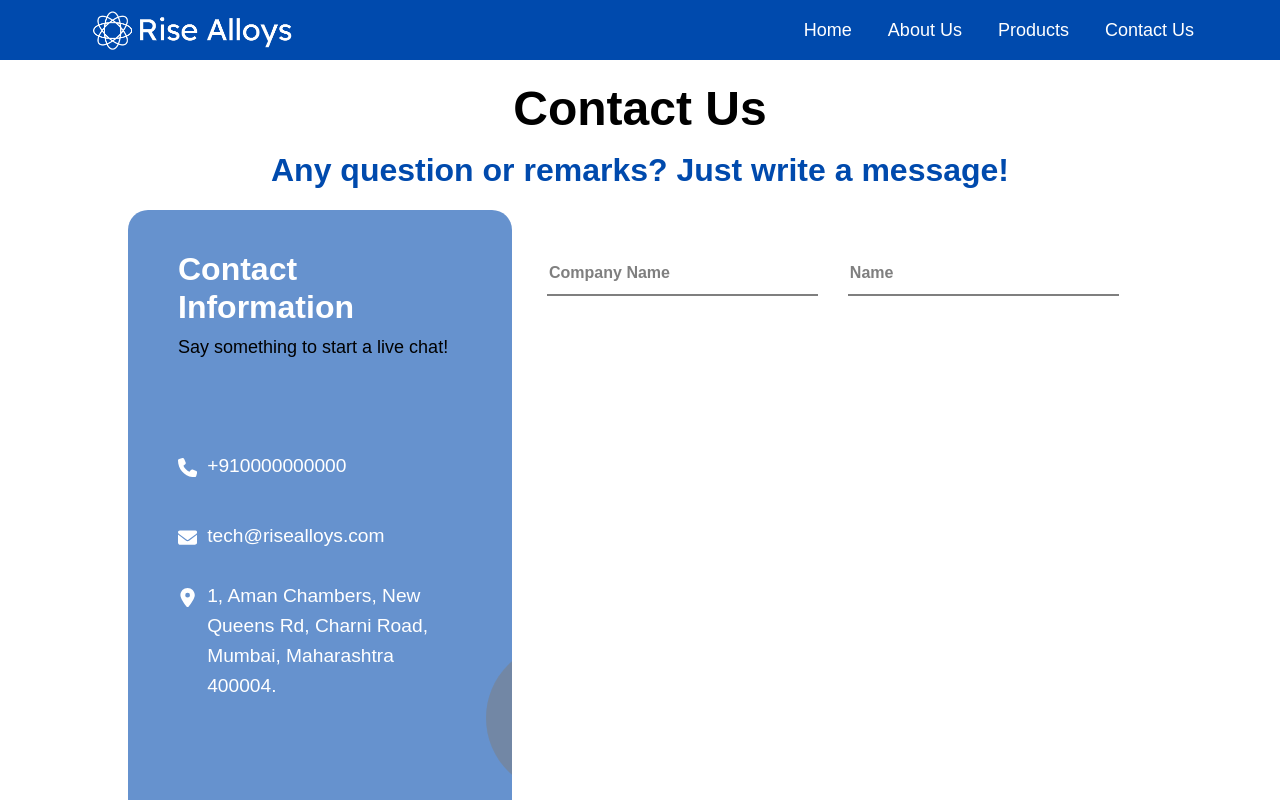
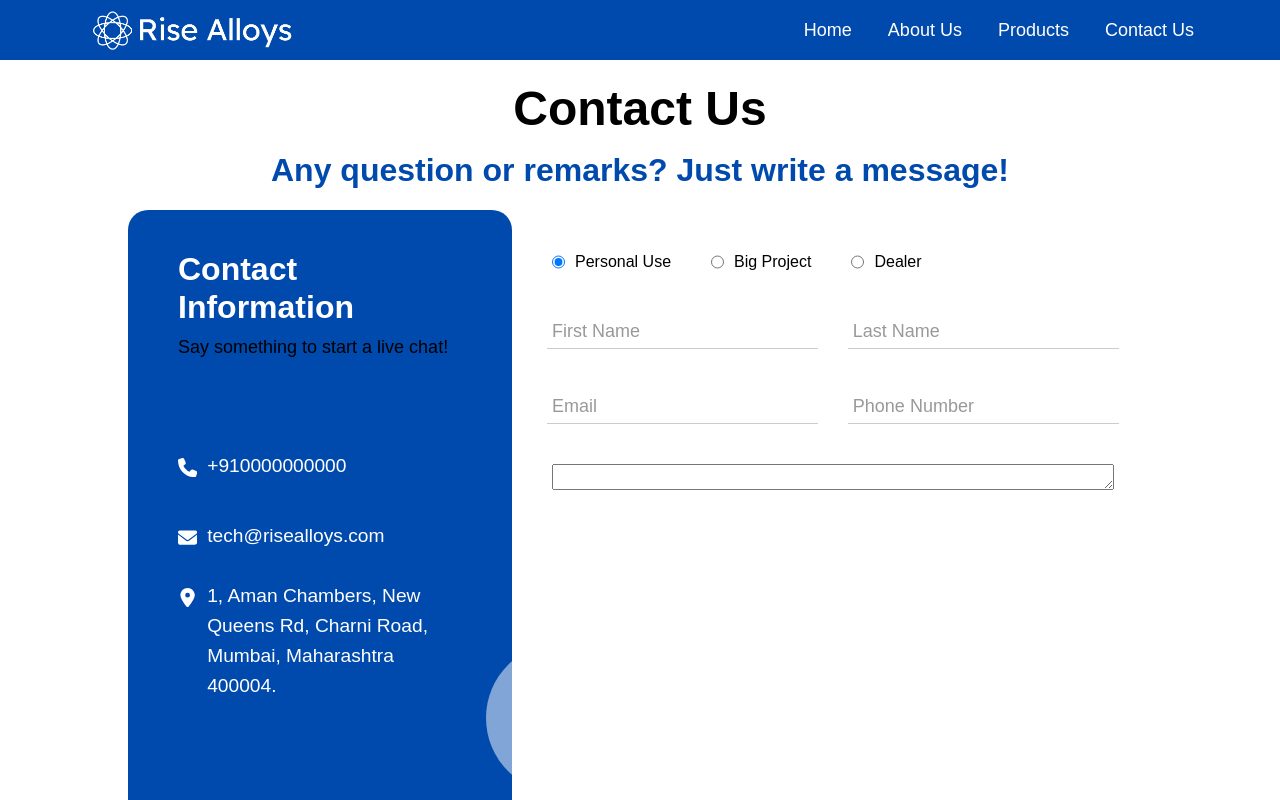
Before and after one commit to Tech3Imperio/Website, a React (Create React App) app: page /home/contact in a window 1280 px wide. Shown: the top 800 px of the page. Built offline with nearby package versions, Linux system fonts and the light colour scheme.

Commit message:
changes done on contact page

```diff
--- a/src/pages/@components/Contact/ContactLeft/styles.css
+++ b/src/pages/@components/Contact/ContactLeft/styles.css
@@ -7,7 +7,7 @@
 }
 
 .contact-left-container {
-  background-color: rgba(0, 74, 173, 0.6);
+  background-color: rgba(0, 74, 173, 1);
   width: 100%;
   height: 100%;
   border-radius: 20px;
@@ -64,7 +64,8 @@
   transition: width 0.5s ease-in-out;
 }
 
-.left-contact-detail div:nth-child(2):hover::before {
+.left-contact-detail:nth-child(1) div:nth-child(2):hover::before,
+.left-contact-detail:nth-child(2) div:nth-child(2):hover::before {
   width: 100%;
 }
 
@@ -130,7 +131,7 @@
   width: 300px;
   height: 300px;
   /* border: solid 2px white; */
-  background-color: rgba(127, 127, 127, 0.5);
+  background-color: rgba(255, 255, 255, 0.5);
   border-radius: 50%;
   bottom: -67px;
   left: 345px;
@@ -140,7 +141,7 @@
   position: absolute;
   width: 150px;
   height: 150px;
-  background-color: rgba(127, 127, 127, 0.5);
+  background-color: rgba(255, 255, 255, 0.5);
   border-radius: 50%;
   bottom: 137px;
   left: 308px;
--- a/src/pages/@components/Contact/ContactRight/ContactRight.jsx
+++ b/src/pages/@components/Contact/ContactRight/ContactRight.jsx
@@ -1,7 +1,98 @@
 import "./styles.css";
-import React from "react";
+import React, { useState } from "react";
+
+const RadioButton = (props) => {
+  const { id, divid, text, checked, handleChange } = props;
+  return (
+    <div className="right-contact-detail" id={divid} onClick={handleChange}>
+      <label htmlFor={id}>
+        <input
+          type="radio"
+          name="query"
+          id={id}
+          className="formtypes"
+          checked={checked}
+          onChange={() => {}}
+        />
+        <span className="lable-text">{text}</span>
+      </label>
+    </div>
+  );
+};
+
+const Inputs = (props) => {
+  var {
+    id,
+    value,
+    type = "text",
+    required = false,
+    text,
+    handleChange,
+  } = props;
+  return (
+    <div className="right-contact-detail">
+      <input
+        type={type}
+        className="forminputs"
+        id={id}
+        value={value}
+        onChange={handleChange}
+        required={required}
+      />
+      <label className="input-label" htmlFor={id}>
+        {text}
+      </label>
+    </div>
+  );
+};
 
 export const ContactRight = () => {
+  const [formType, setFormType] = useState([true, false, false]);
+  const [form1, setForm1] = useState("");
+  const [form2, setForm2] = useState("");
+  const [form3, setForm3] = useState("");
+  const [form4, setForm4] = useState("");
+  const [message, setMessage] = useState("");
+  const [rows, setRows] = useState(1);
+
+  const handleFormTypeChange = (e) => {
+    const id = e.currentTarget.id;
+    if (id === "per") {
+      setFormType([true, false, false]);
+    } else if (id === "big") {
+      setFormType([false, true, false]);
+    } else {
+      setFormType([false, false, true]);
+    }
+  };
+
+  const handleForm1Change = (e) => {
+    setForm1(e.target.value);
+  };
+
+  const handleForm2Change = (e) => {
+    setForm2(e.target.value);
+  };
+
+  const handleForm3Change = (e) => {
+    setForm3(e.target.value);
+  };
+
+  const handleForm4Change = (e) => {
+    setForm4(e.target.value);
+  };
+
+  const handleMessageChange = (e) => {
+    const value = e.target.value;
+    let matches = value.match(new RegExp("\n", "gi"));
+    if (matches) {
+      setRows(matches.length + 1);
+    } else {
+      setRows(1);
+    }
+    setMessage(value);
+  };
+
   return (
     <aside className="contact-right">
       <div className="contact-right-container">
@@ -11,16 +102,72 @@ export const ContactRight = () => {
         </div>
         <div className="right-contact-container">
           <div className="right-contact-details">
-            <div className="right-contact-detail">
-              <input type="text" id="name" />
-              <label htmlFor="name">Company Name</label>
-            </div>
-            <div className="right-contact-detail">
-              <input type="text" id="name" />
-              <label htmlFor="name">Name</label>
-            </div>
+            <RadioButton
+              divid="per"
+              id="personalUse"
+              text="Personal Use"
+              checked={formType[0]}
+              handleChange={handleFormTypeChange}
+            />
+            <RadioButton
+              divid="big"
+              id="bigProject"
+              text="Big Project"
+              checked={formType[1]}
+              handleChange={handleFormTypeChange}
+            />
+            <RadioButton
+              divid="dea"
+              id="dealer"
+              text="Dealer"
+              checked={formType[2]}
+              handleChange={handleFormTypeChange}
+            />
           </div>
-          <div className="right-contact-details"></div>
+          <div className="right-contact-details">
+            <Inputs
+              id="form1"
+              value={form1}
+              text={formType[0] ? "First Name" : "Company Name"}
+              handleChange={handleForm1Change}
+              required={!formType[1]}
+            />
+            <Inputs
+              id="form2"
+              value={form2}
+              text={formType[0] ? "Last Name" : "Name"}
+              handleChange={handleForm2Change}
+              required
+            />
+          </div>
+          <div className="right-contact-details">
+            <Inputs
+              id="form3"
+              type="email"
+              value={form3}
+              text="Email"
+              handleChange={handleForm3Change}
+              required
+            />
+            <Inputs
+              id="form4"
+              value={form4}
+              type="tel"
+              text="Phone Number"
+              handleChange={handleForm4Change}
+              required
+            />
+          </div>
+          <div className="right-contact-details">
+            <textarea
+              name="message"
+              id="message"
+              className="formTextArea"
+              value={message}
+              onChange={handleMessageChange}
+              rows={rows}
+            />
+          </div>
         </div>
         <div className="right-contact-footer"></div>
       </div>
--- a/src/pages/@components/Contact/ContactRight/styles.css
+++ b/src/pages/@components/Contact/ContactRight/styles.css
@@ -22,37 +22,61 @@
 .right-contact-detail {
   width: 45%;
   position: relative;
-  margin-bottom: 20px;
 }
 
-.right-contact-detail > input {
-  width: 100%;
-  padding: 10px;
-  border: none;
-  border-bottom: 2px solid rgb(127, 127, 127);
-  transition: border-color 0.3s ease;
+.right-contact-details:nth-child(1) {
+  padding: 0px 20px;
+  justify-content: start;
+  gap: 40px;
 }
 
-.right-contact-detail > label {
+.right-contact-details:nth-child(1) > .right-contact-detail {
+  width: max-content;
+}
+
+.right-contact-details:nth-child(1) > .right-contact-detail > label {
+  display: flex;
+  gap: 10px;
+}
+
+.right-contact-details:nth-child(1) > .right-contact-detail > .formtypes {
+  display: none;
+}
+
+.right-contact-detail > .forminputs {
+  width: 100%;
+  border: none;
+  border-bottom: 1px solid #ccc;
+  outline: none;
+  padding: 5px;
+  font-size: 16px;
+  transition: border-color 0.4s ease;
+}
+
+.right-contact-detail > .input-label {
   position: absolute;
   top: 50%;
-  left: 2px;
+  left: 5px;
   transform: translateY(-50%);
-  font-size: 16px;
-  color: rgb(127, 127, 127);
-  font-weight: bold;
-  transition: all 0.3s ease;
+  color: #999;
+  font-size: 18px;
+  transition: all 0.4s ease;
 }
 
-/* .right-contact-detail > input:focus + label,
-.right-contact-detail > input: + label {
+.forminputs:focus,
+.forminputs:not([value=""]) + .input-label {
+  border-bottom: 1px solid #000;
+}
+
+.forminputs:focus + .input-label,
+.forminputs:not([value=""]) + .input-label {
+  color: #000;
   font-size: 12px;
-  font-weight: bolder;
-  top: -10px;
-  color: var(--secondary);
-} */
+  top: -5px;
+  transition: all 0.4s ease;
+}
 
-.right-contact-detail > input:focus {
-  outline: none;
-  border-bottom: 2px solid var(--secondary);
+.formTextArea {
+  margin: 0px 20px;
+  width: 100%;
 }
```
